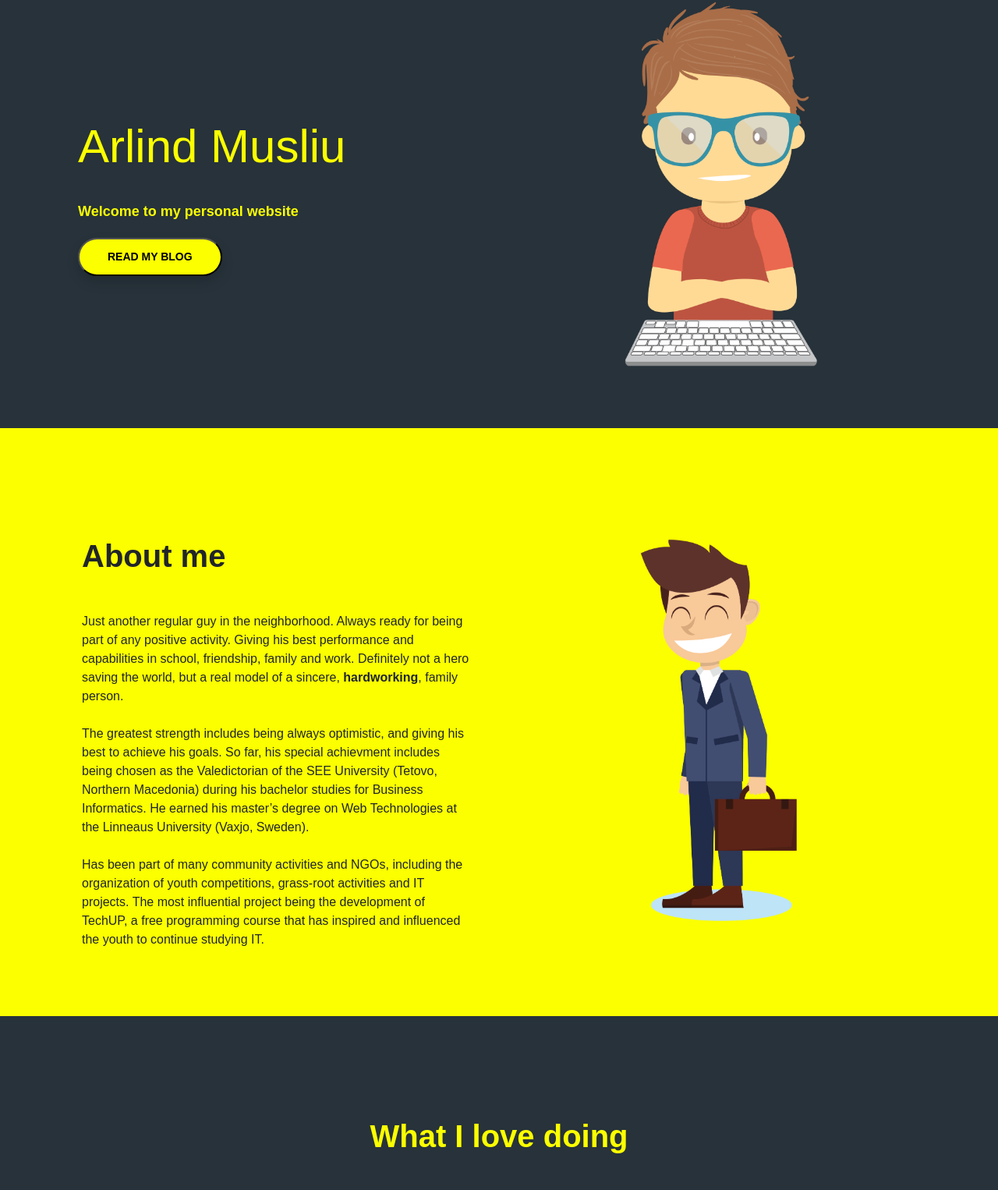
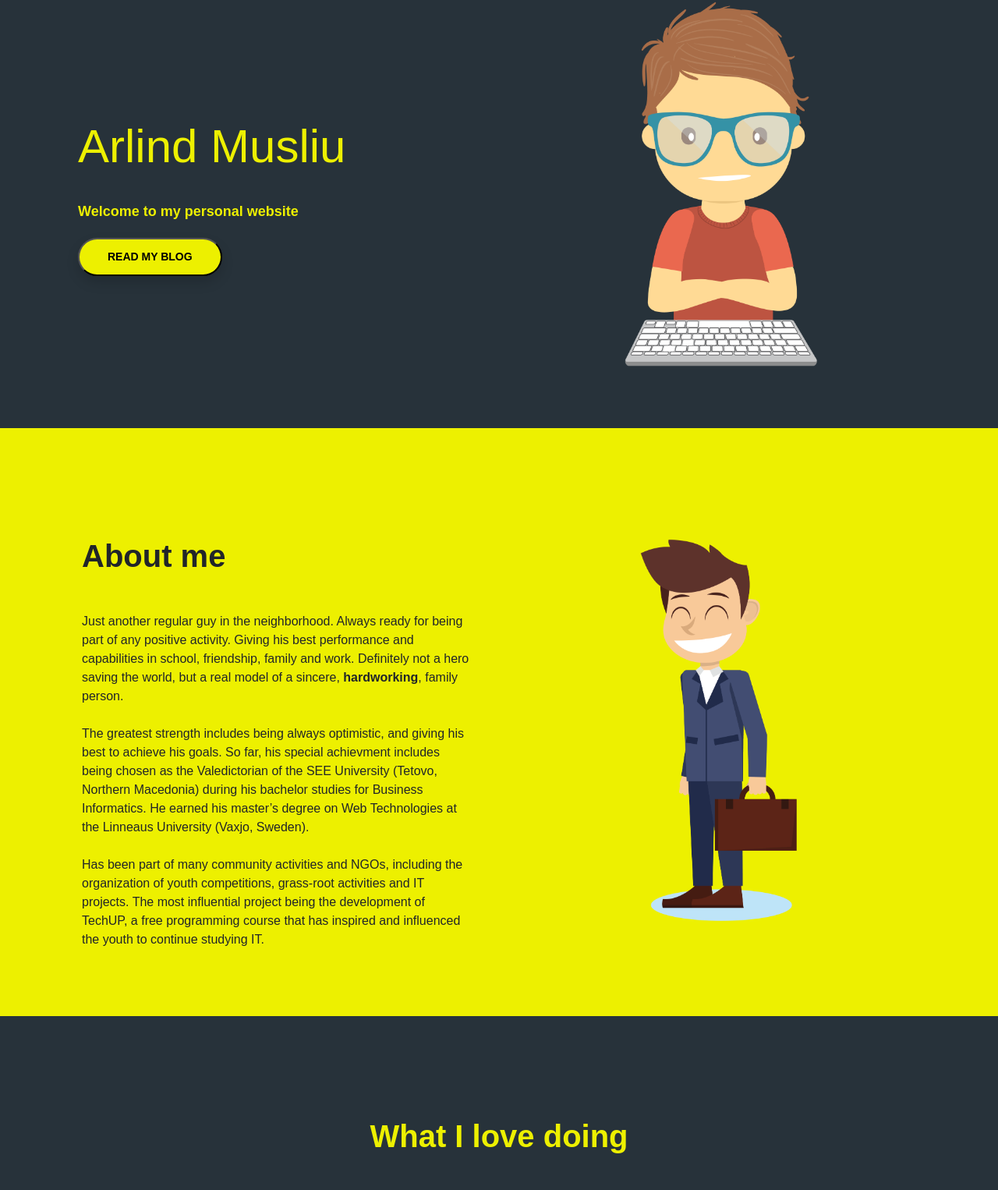
Before and after one commit to isni-sh/arlindweb, a plain HTML site: page index.html in a window 1280 px wide. Shown: the part 131-1657 px from the top of the page at 78% size. Drawn offline with nearby package versions, Linux system fonts and the light colour scheme.

Commit message:
Changed Background Color

```diff
--- a/css/style.css
+++ b/css/style.css
@@ -52,7 +52,7 @@ body{
     padding-top: 24%;
 }
 .btnHeader{
-    background-color: #fbff00;
+    background-color: #edf000;
     padding: 12px 36px 12px 36px;
     border-radius: 100px;
     -webkit-border-radius: 100px;
@@ -65,13 +65,13 @@ body{
 }
 .span-name{
     display: block;
-    color:#fbff00;
+    color:#edf000;
     font-size: 60px;
     font-weight: 500;
 }
 .span-descr{
     display: block;
-    color: #fbff00;
+    color: #edf000;
     padding-top: 25px;
     padding-bottom: 20px;
     font-weight: 600;
@@ -81,7 +81,7 @@ body{
 
 /* sectionn 1 */
 #section1{
-    background-color: #fbff00;
+    background-color: #edf000;
     min-height: 85vh;
 
 }
@@ -96,7 +96,7 @@ body{
     background-color: #27323a;
 }
 #section2 h1{
-    color:#fbff00;
+    color:#edf000;
     font-weight: 600;
     padding-top: 130px;
 }
@@ -104,7 +104,7 @@ body{
 /* section 3 */
 #section3{
     min-height: 85vh;
-    background-color: #fbff00;
+    background-color: #edf000;
     padding-top: 10%;
 }
 /* section 4 */
@@ -113,7 +113,7 @@ body{
     background-color: #27323a;
 }
 #section4 h1{
-    color:#fbff00;
+    color:#edf000;
     font-weight: 600;
     padding-top: 100px;
 }
```
